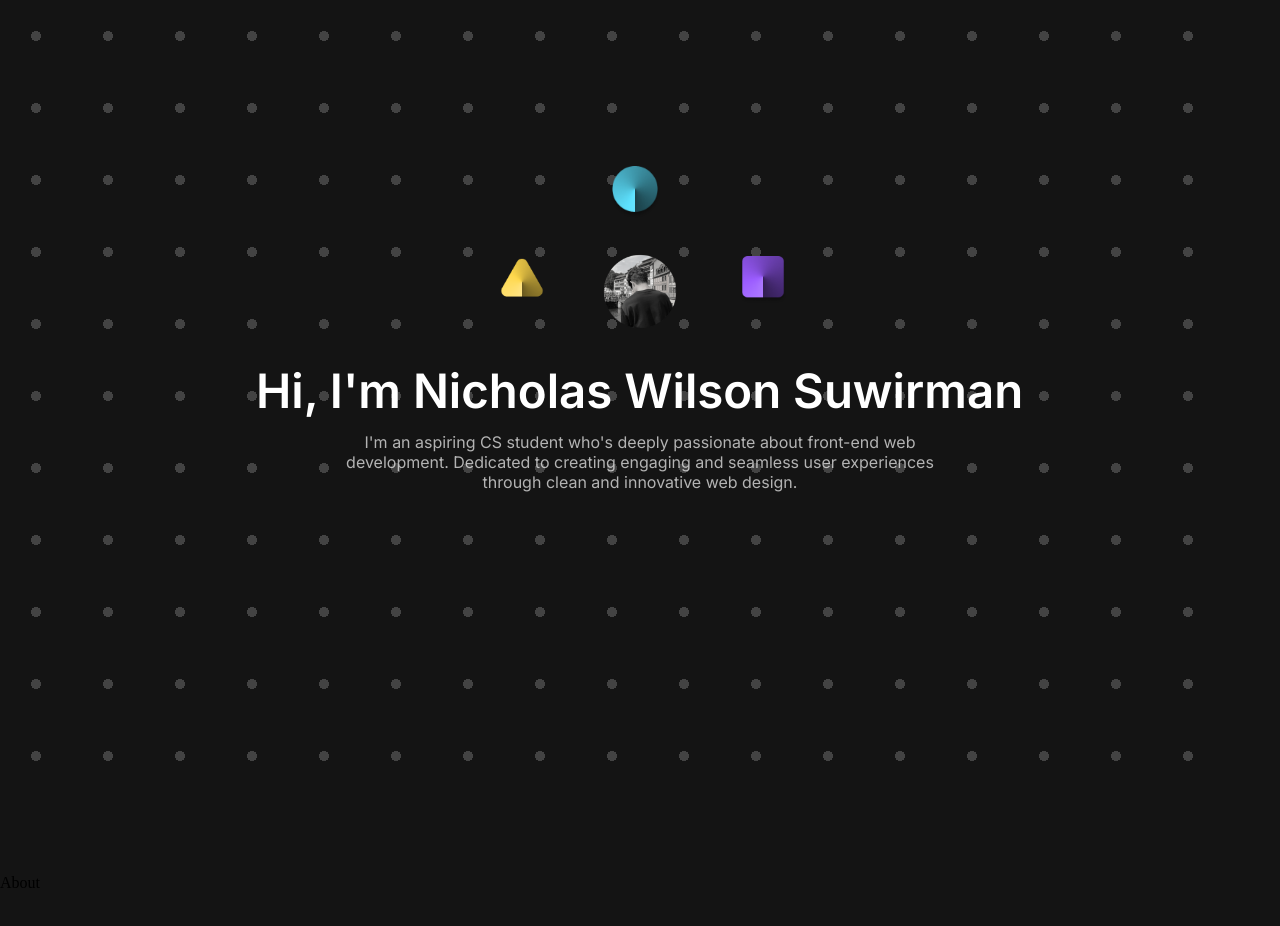
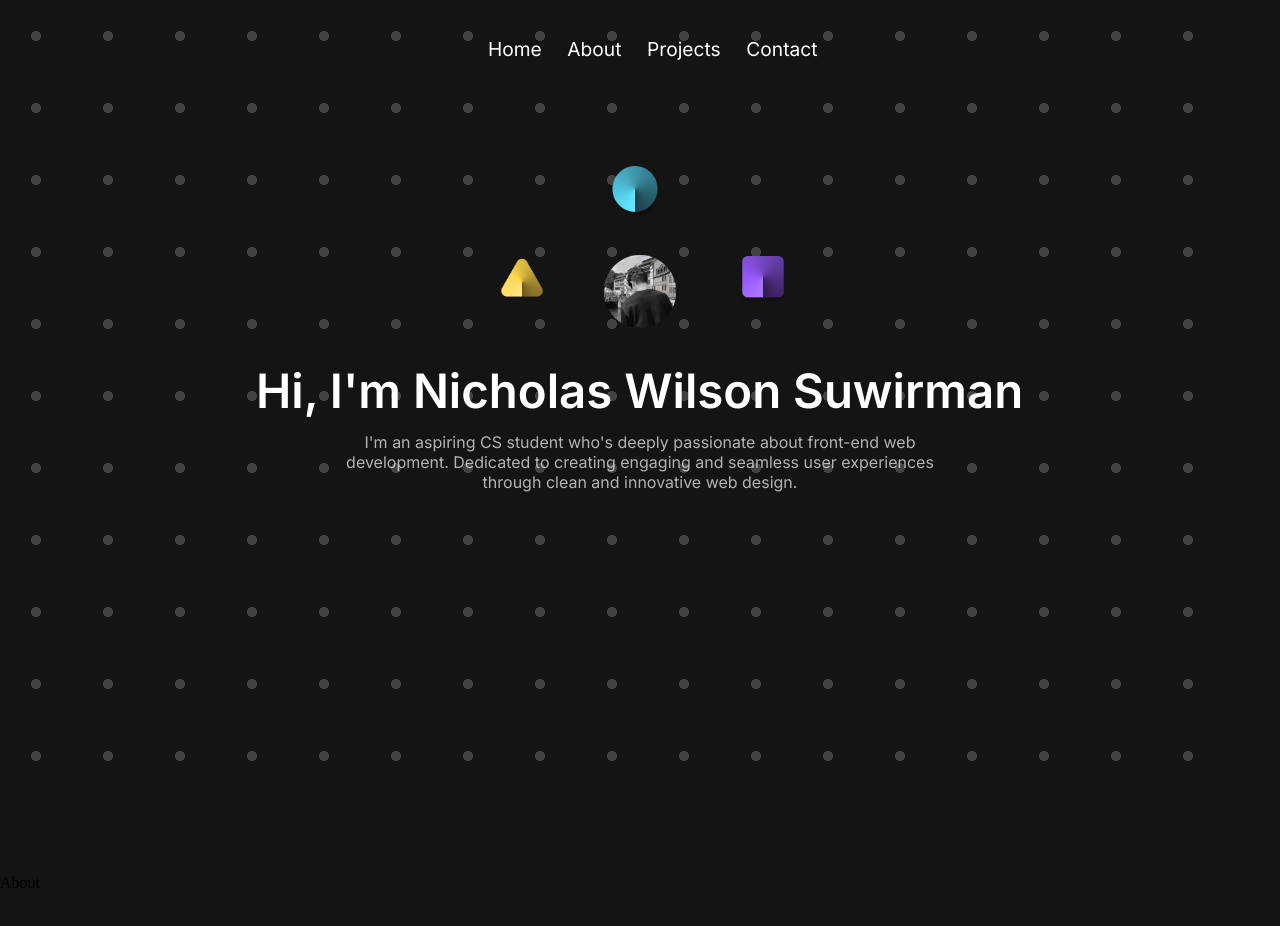
Before and after one commit to nicholassuwirman/Nicholas-Wilson-Suwirman-Portfolio, a React (Vite) app: page / in a window 1280 px wide. Shown: the top 926 px of the page. Built offline with nearby package versions, Linux system fonts and the light colour scheme; a web font is replaced by a local one.

Commit message:
changelog

```diff
--- a/src/containers/hero/hero.css
+++ b/src/containers/hero/hero.css
@@ -197,29 +197,6 @@
   opacity: 0.5;
 }
 
-/* Animation */
-.menu-items {
-  opacity: 0;
-  animation: fadeIn 0.3s ease-in forwards;
-  animation-delay: 0.2s; /* Adjust delay time */
-}
-
-.hero-bottom-images-container {
-  opacity: 0;
-  animation: fadeIn 0.3s ease-in forwards;
-  animation-delay: 0.4s; /* Adjust delay time */
-}
-
-.hero-text-container {
-  opacity: 0;
-  animation: fadeIn 0.3s ease-in forwards;
-  animation-delay: 0.6s; /* Adjust delay time */
-}
-
-@keyframes fadeIn {
-  from { opacity: 0; }
-  to { opacity: 1; }
-}
 
 @media screen and (max-width: 1024px) {
   .navbar-mobile-menu {
```
